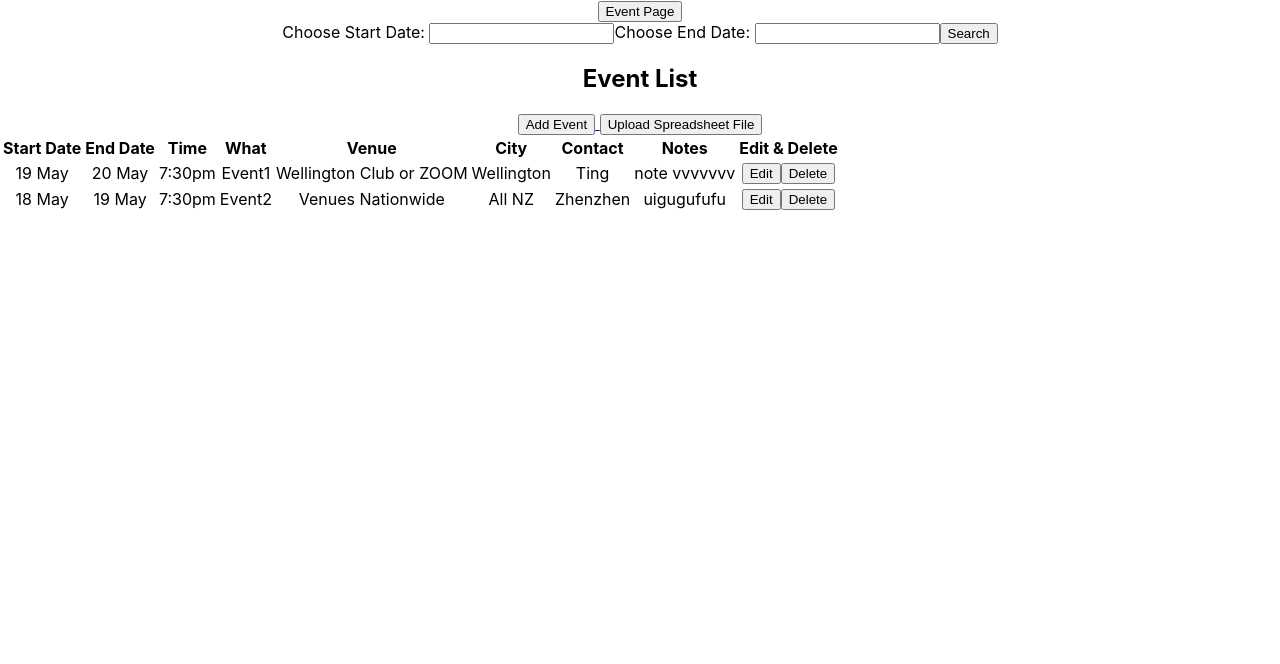
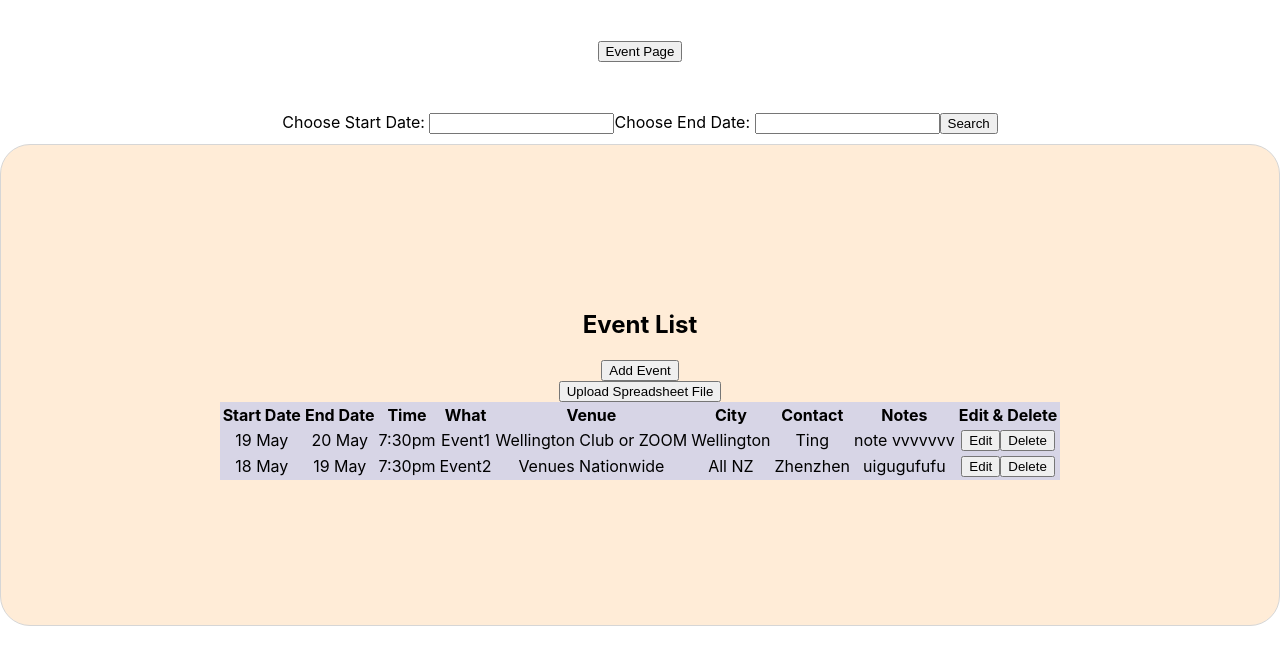
Before and after one commit to Willa2023/SGCNZ-dashboard, a React (Create React App) app: page / in a window 1280 px wide. Shown: the top 664 px of the page. Built offline with nearby package versions, Linux system fonts and the light colour scheme.

Commit message:
add classname

```diff
--- a/src/App.css
+++ b/src/App.css
@@ -1,5 +1,4 @@
 /* EventTable */
-
 
 .App {
   text-align: center;
@@ -39,3 +38,68 @@
     transform: rotate(360deg);
   }
 }
+
+body, html {
+  height: 100%;
+  margin: 0;
+}
+
+.parent-container {
+  height: 100%;
+  display: flex;
+  align-items: center;
+  justify-content: center;
+  margin-top: 10px;
+}
+
+.EventTable {
+  width: 100%;
+  display: flex;
+  flex-direction: column;
+  align-items: center;
+  justify-content: center;
+  height: 440px;
+  padding: 20px;
+  background: #FFECD7;
+  border: 1px solid #D6D6D6;
+  border-radius: 30px;
+}
+
+.AddEvent, .UploadButton, .Edit, .Delete {
+  width: 92px;
+  height: 26px;
+  color: #444444;
+  font-family: "Source Sans Pro";
+  font-weight: 600;
+  font-size: 20px;
+  line-height: 1.3;
+  text-align: left;
+  background: #FFC581;
+}
+
+.EventTableMainTable {
+  background: #d7d5e6;
+}
+
+.datePicker{
+margin-top: 50px;
+}
+
+.add-event-form {
+  display: flex;
+  flex-direction: column;
+}
+
+.form-buttons {
+  display: flex;
+  justify-content: flex-end;
+  margin-top: 10px; /* Optional: Adjust as needed for spacing */
+}
+
+.form-buttons button {
+  margin-left: 10px; /* Optional: Adjust as needed for spacing */
+}
+
+.nav-container {
+  margin-top: 40px; /* Adjust as needed */
+}
--- a/src/Components/AddEvent.js
+++ b/src/Components/AddEvent.js
@@ -34,7 +34,7 @@ const AddEventForm = ({ onSubmit }) => {
   };
 
   return (
-    <form onSubmit={handleSubmit}>
+    <form onSubmit={handleSubmit} className='add-event-form'>
       <label>
         Start Date
         <input
@@ -112,7 +112,9 @@ const AddEventForm = ({ onSubmit }) => {
           onChange={handleChange}
         />
       </label>
-      <button type="submit">Submit</button>
+      <div className='form-buttons'>
+      <button className="AddEvent" type="submit">Submit</button>
+      </div>
     </form>
   );
 };
--- a/src/Components/EventTable.js
+++ b/src/Components/EventTable.js
@@ -28,7 +28,8 @@ const events = [
 
 const EventTable = () => {
   return (
-    <div>
+    <div className="parent-container">
+      <div className="EventTable">
       <h2>Event List</h2>
       <Link to="/add">
         <button>Add Event</button> {/* Implement onClick handler */}
@@ -70,6 +71,7 @@ const EventTable = () => {
         </tbody>
       </table>
     </div>
+    </div>
   );
 };
 
--- a/src/Components/NavBar.js
+++ b/src/Components/NavBar.js
@@ -3,7 +3,7 @@ import { Link } from "react-router-dom";
 
 export default function NavBar() {
   return (
-    <div>
+    <div className="nav-container">
       <Link to="/">
         <button>Event Page</button>
       </Link>
```
